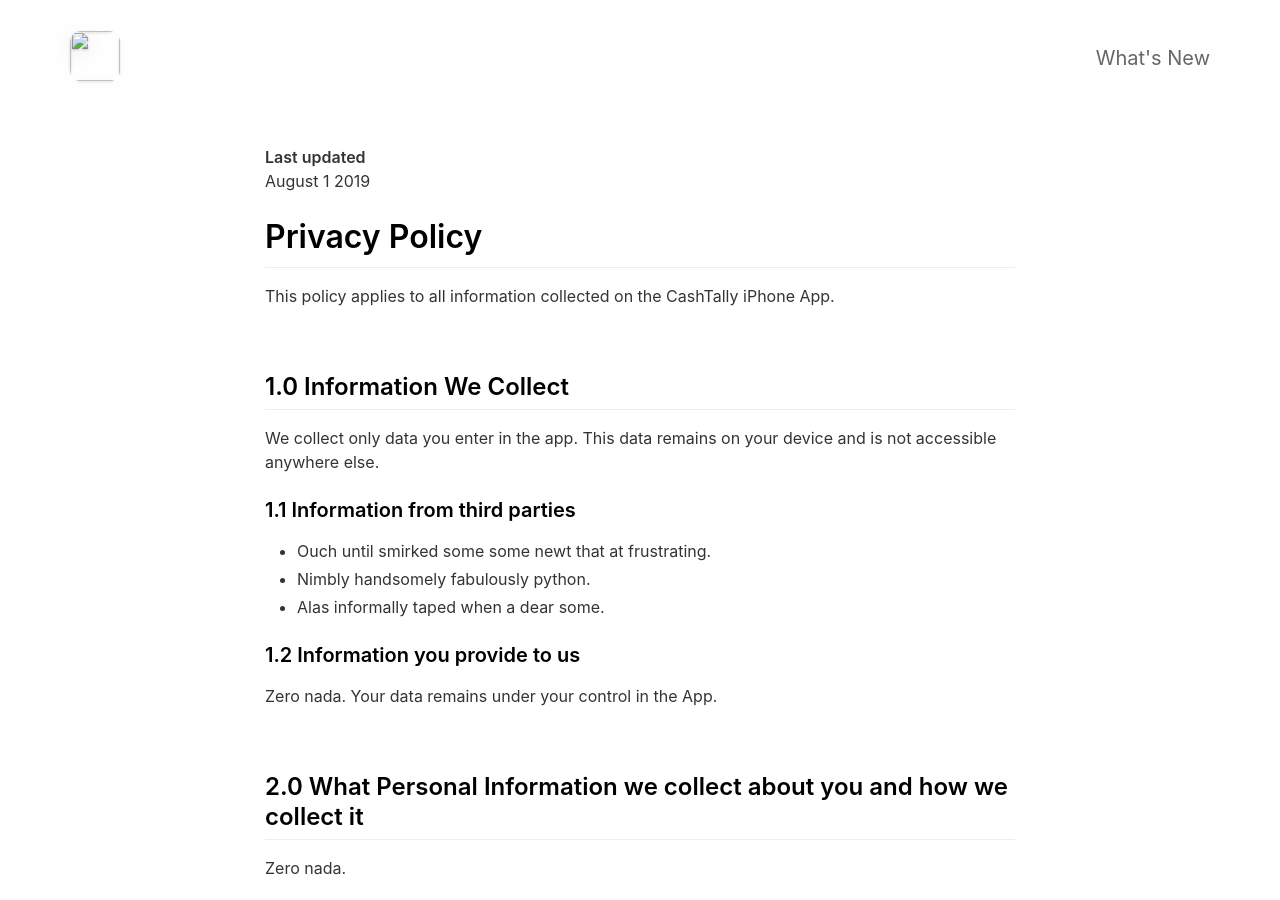
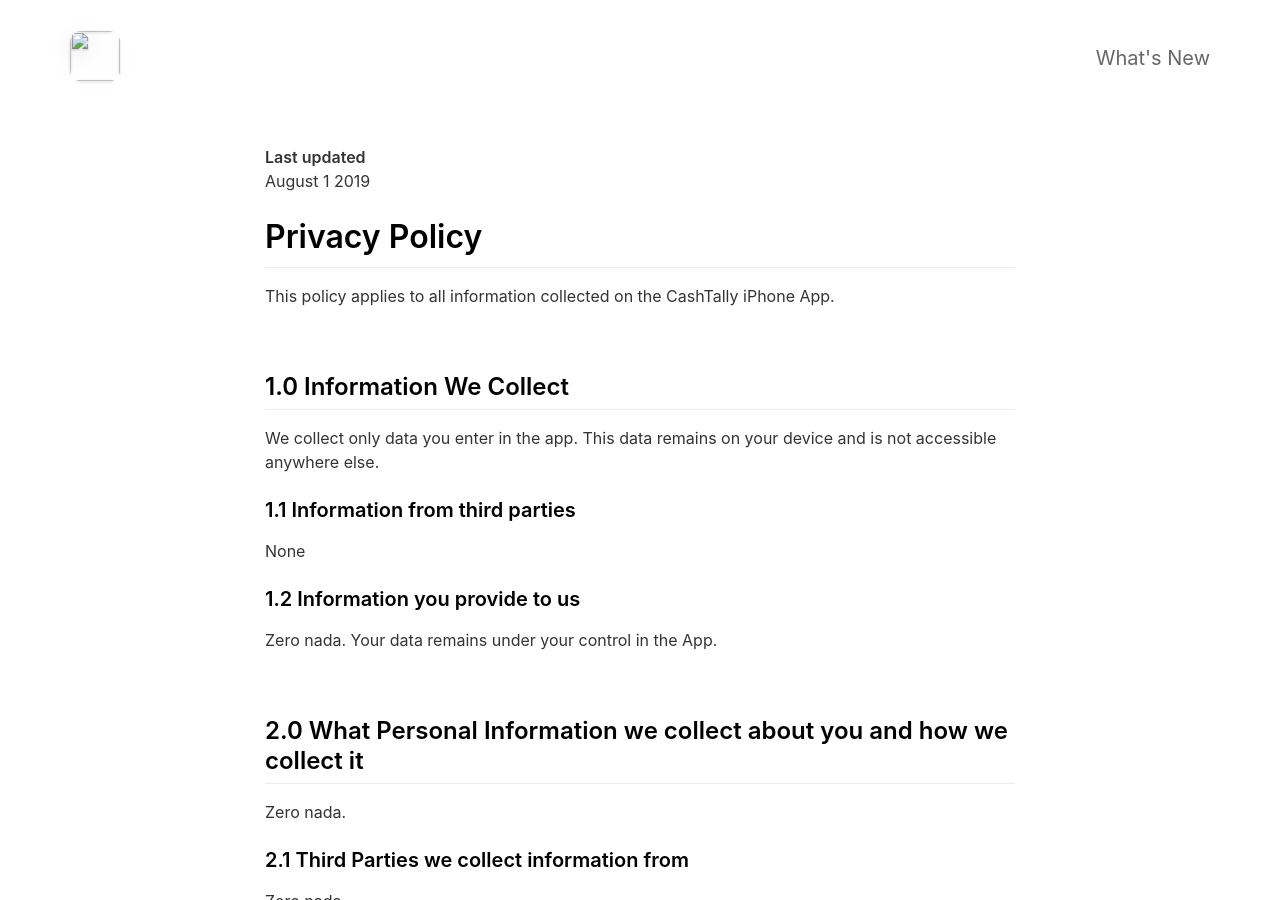
Before and after one commit to nelbar/CashTally, a Jekyll site: the page built from _pages/privacypolicy.md, in a window 1280 px wide and 900 px high. Built offline with Jekyll 4.4.1, drawn with Linux system fonts in a browser that asks for light colours; nearby versions of some CDN libraries.

Commit message:
Update privacypolicy.md

```diff
--- a/_pages/privacypolicy.md
+++ b/_pages/privacypolicy.md
@@ -16,9 +16,7 @@ This policy applies to all information collected on the CashTally iPhone App.
 We collect only data you enter in the app.  This data remains on your device and is not accessible anywhere else.
 
 ### 1.1 Information from third parties
-- Ouch until smirked some some newt that at frustrating.
-- Nimbly handsomely fabulously python.
-- Alas informally taped when a dear some.
+None
 
 ### 1.2 Information you provide to us
 Zero nada.  Your data remains under your control in the App.
```
